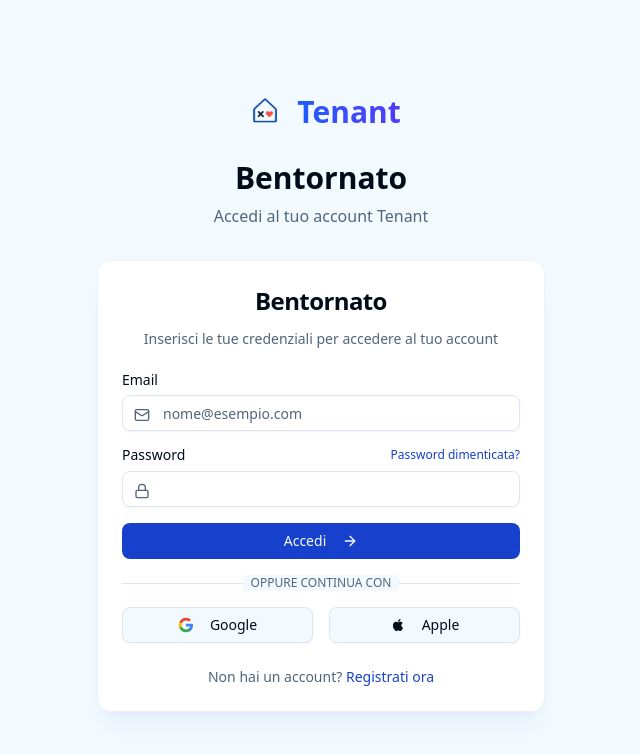
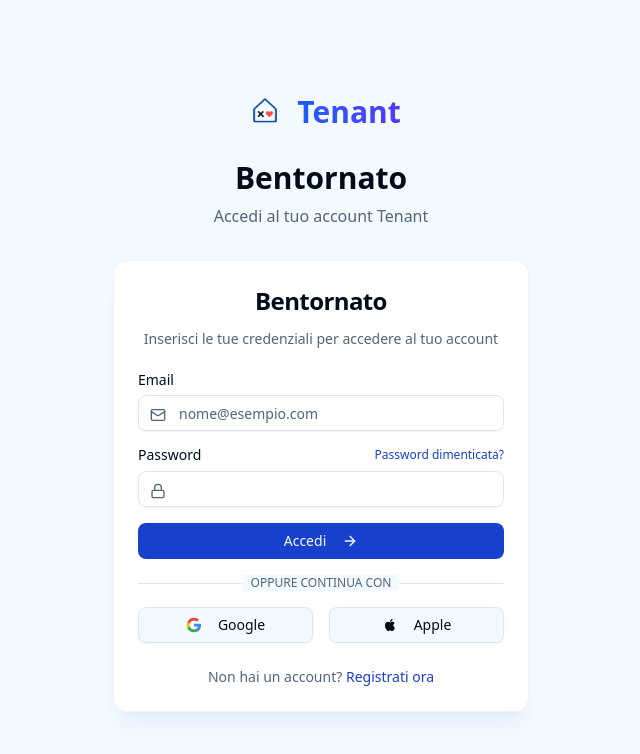
Before and after one commit to Geraxi/tenantwebsite, a Next.js app: page /login in a window 1280 px wide. Shown: the top 754 px of the page, without its empty margins (319-959 px from the left). Built offline with nearby package versions, Linux system fonts and the light colour scheme; no server answers.

Commit message:
Use fixed positioning with transform for absolutely perfect centering

```diff
--- a/app/login/page.tsx
+++ b/app/login/page.tsx
@@ -4,8 +4,9 @@
 
 export default function LoginPage() {
   return (
-    <div className="flex items-center justify-center min-h-screen w-full p-4 bg-background">
-      <div className="w-full max-w-md">
+    <>
+      <div className="fixed inset-0 bg-background" />
+      <div className="fixed top-1/2 left-1/2 -translate-x-1/2 -translate-y-1/2 w-full max-w-md px-4">
         <div className="text-center mb-8">
           <Link href="/" className="inline-flex items-center justify-center gap-2 mb-6">
             <Image
@@ -22,6 +23,6 @@
         </div>
         <LoginForm />
       </div>
-    </div>
+    </>
   )
 }
```
